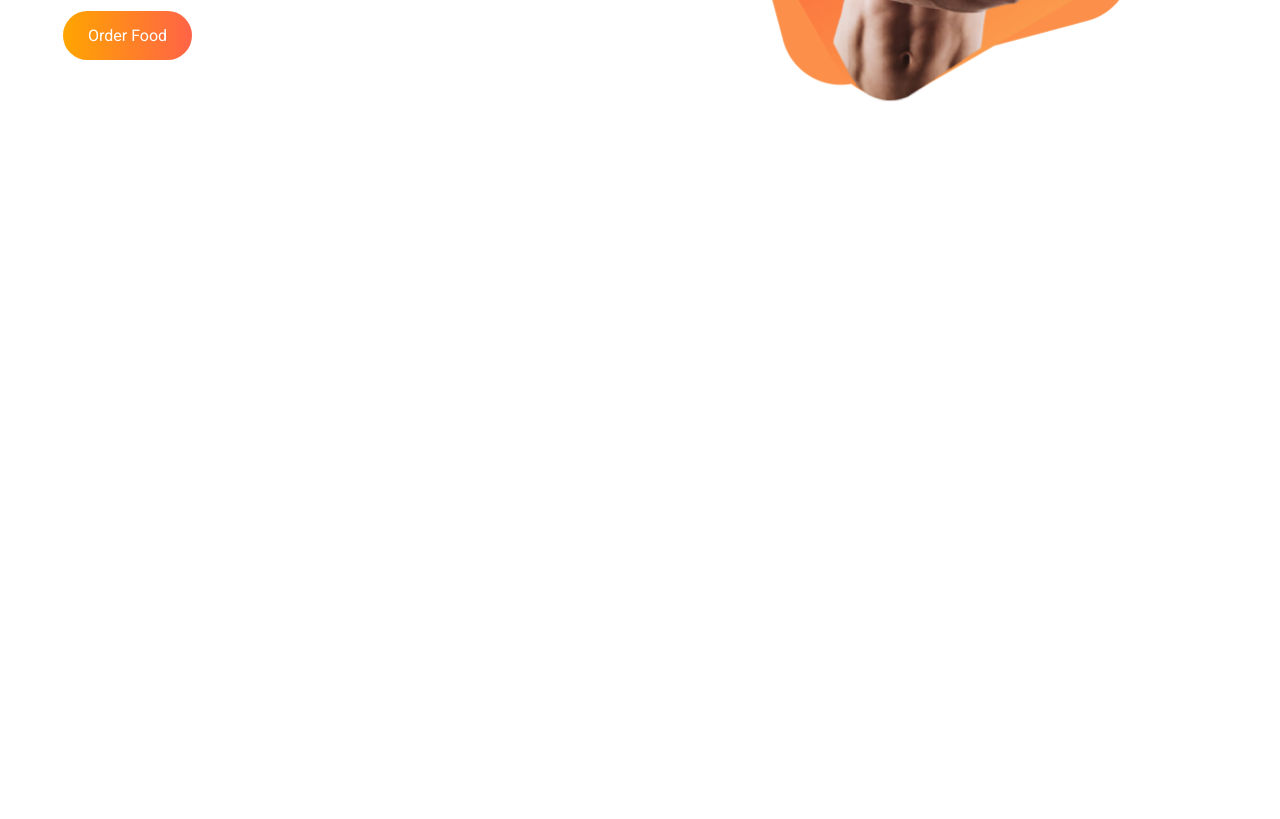
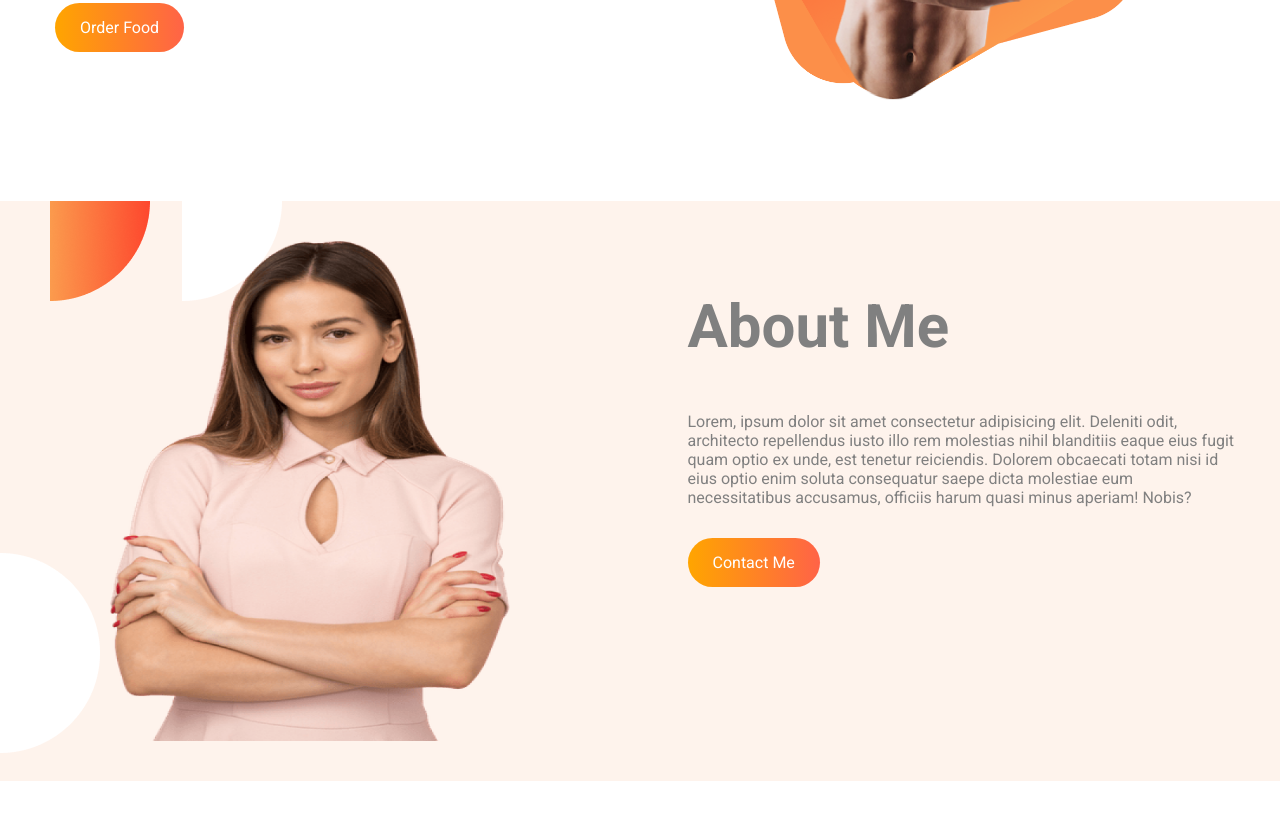
Before and after one commit to FerdousFardin/eat-healthy, a plain HTML site: page index.html in a window 1280 px wide. Shown: the part 419-1238 px from the top of the page. Before the commit the page ends 800 px from the top, so only its background shows below. Drawn offline with Linux system fonts and the light colour scheme.

Commit message:
mid-section added

```diff
--- a/index.html
+++ b/index.html
@@ -12,7 +12,7 @@
     <title>Eat Fresh</title>
 </head>
 <body>
- <section class="top-banner">
+ <section class="top-banner flexible-item">
 <div class="text half-width">
     <h1><span class="orange-color">Skip</span> The Diet, Just Eat Healthy Food With Food Network</h1>
     <p>Imagine you don't need a diet because we provide
@@ -21,5 +21,11 @@
 </div>
 <div class="image half-width"><img src="./images/male/practice bg 1.png" alt=""></div>
  </section>
+ <section class="mid-section flexible-item">
+<div class="image half-width"><img src="./images/female/Person Image.png"
+     alt=""></div>
+     <div class="text half-width"><h1>About Me</h1>
+    <p>Lorem, ipsum dolor sit amet consectetur adipisicing elit. Deleniti odit, architecto repellendus iusto illo rem molestias nihil blanditiis eaque eius fugit quam optio ex unde, est tenetur reiciendis. Dolorem obcaecati totam nisi id eius optio enim soluta consequatur saepe dicta molestiae eum necessitatibus accusamus, officiis harum quasi minus aperiam! Nobis?</p><a class="button" target="_blank" href="#">Contact Me</a></div>
+ </section>
 </body>
 </html>
--- a/style.css
+++ b/style.css
@@ -3,18 +3,23 @@ body{
     font-family: 'Raleway', sans-serif;
     font-family: 'Roboto', sans-serif;
     color: grey;
+    margin: 0;
 }
-.top-banner{
+.flexible-item{
     display: flex;
     /* width: 100%; */
+    margin-bottom: 40px;
 }
 .half-width{
     width: 50%;
     margin: 40px;
+    overflow: hidden;
+    height: 500px;
 
 }
 .image img{
 width: 90%;
+
 }
 p{
     color: grey;
@@ -37,3 +42,12 @@ font-size: 60px;
     color: white;
     border-radius: 25px;
 }
+.mid-section img{
+    height: 500px;
+    width: 400px;
+    margin-left: 70px;
+}
+.mid-section{
+    background: url(./images/shapes/7.png);
+    background-repeat: no-repeat;
+}
```
